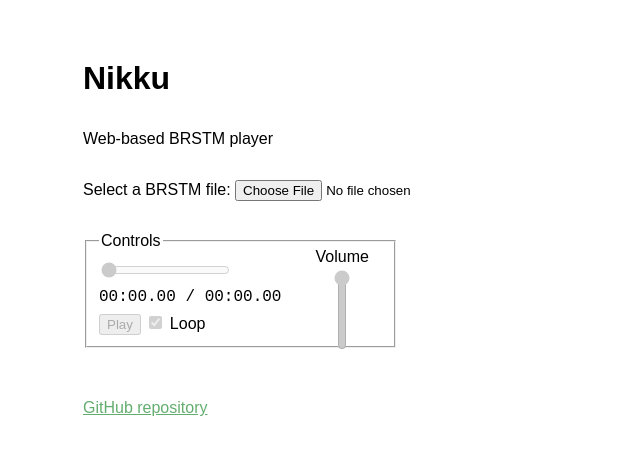
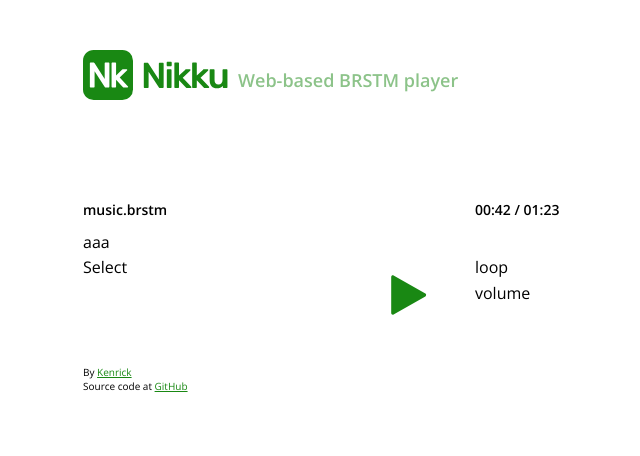
Before and after one commit to kenrick95/nikku, a website with bundled scripts: page index.html in a window 1280 px wide. Shown: the whole page, without its empty margins (237-877 px from the left). Built offline with nearby package versions, Linux system fonts and the light colour scheme.

Commit message:
Init revamp

```diff
--- a/index.html
+++ b/index.html
@@ -5,116 +5,44 @@
     <meta name="viewport" content="width=device-width, initial-scale=1.0" />
     <meta http-equiv="X-UA-Compatible" content="ie=edge" />
     <title>Nikku - Web-based BRSTM player</title>
+    <link rel="preconnect" href="https://fonts.gstatic.com" />
+    <link
+      href="https://fonts.googleapis.com/css2?family=Open+Sans:wght@400;600&display=swap"
+      rel="stylesheet"
+    />
     <link rel="stylesheet" href="./src/main.css" />
+    <link rel="icon" type="image/svg+xml" href="/assets/logo.svg" />
   </head>
   <body>
     <header id="header">
-      <h1>Nikku</h1>
-
-      <p>
-        Web-based BRSTM player
-      </p>
+      <img src="./assets/logo-full.svg" alt="Nikku logo" />
+      <span id="subtitle">Web-based BRSTM player</span>
     </header>
     <main id="main">
-      <div class="section error" id="unsupported">
-        Sorry, this browser is unsupported
+      <div id="track-title">music.brstm</div>
+      <div id="controls-time-display">00:42 / 01:23</div>
+      <div id="controls-progress">aaa</div>
+      <div id="controls-select-file">Select</div>
+      <div id="controls-play-pause">
+        <controls-play-pause icon="pause" />
       </div>
-      <div class="section">
-        <label for="file">
-          Select a BRSTM file:
-        </label>
-        <input type="file" id="file" accept=".brstm" disabled tabindex="0" />
-      </div>
-
-      <div class="section" id="form-and-details">
-        <div class="column">
-          <form class="section" id="controls-form" action="#">
-            <fieldset>
-              <legend>Controls</legend>
-              <div id="controls-time-container">
-                <input
-                  type="range"
-                  id="controls-time"
-                  min="0"
-                  max="100"
-                  value="0"
-                  step="0.1"
-                  disabled
-                  tabindex="0"
-                />
-                <div id="controls-time-display">
-                  <span id="controls-time-current">
-                    00:00.00
-                  </span>
-                  /
-                  <span id="controls-time-amount">
-                    00:00.00
-                  </span>
-                </div>
-              </div>
-
-              <button id="controls-play-pause" disabled tabindex="0">
-                Play
-              </button>
-
-              <label id="controls-loop-container">
-                <input
-                  type="checkbox"
-                  id="controls-loop"
-                  disabled
-                  checked
-                  tabindex="0"
-                />
-                Loop
-              </label>
-
-              <label id="controls-volume-container">
-                Volume<br />
-                <input
-                  type="range"
-                  id="controls-volume"
-                  disabled
-                  value="1"
-                  min="0"
-                  max="1"
-                  step="0.01"
-                  tabindex="0"
-                />
-              </label>
-              <div id="controls-track-select"></div>
-            </fieldset>
-          </form>
-
-          <div class="section error" id="errors"></div>
-
-          <a
-            class="section"
-            href="https://github.com/kenrick95/nikku"
-            tabindex="0"
-            target="_blank"
-            >GitHub repository</a
-          >
-        </div>
-        <div class="column">
-          <details class="section" id="metadata-container">
-            <summary
-              id="metadata-caption"
-              title="Click to expand/collapse file metadata details"
-              >File metadata</summary
-            >
-            <table id="metadata">
-              <tbody id="metadata-body"></tbody>
-            </table>
-          </details>
-        </div>
+      <div id="controls-others">
+        <div id="controls-loop">loop</div>
+        <div id="controls-volume">volume</div>
       </div>
     </main>
-    <template id="metadata-row">
-      <tr>
-        <td class="metadata-row-key"></td>
-        <td class="metadata-row-value"></td>
-      </tr>
-    </template>
+    <footer id="footer">
+      By
+      <a href="https://github.com/kenrick95" tabindex="0" target="_blank"
+        >Kenrick</a
+      >
+      <br />
+      Source code at
+      <a href="https://github.com/kenrick95/nikku" tabindex="0" target="_blank"
+        >GitHub</a
+      >
+    </footer>
+
     <script type="module" src="./src/main.js"></script>
     <script nomodule src="./src/nomodule.js"></script>
   </body>
--- /dev/null
+++ b/src/controls-play-pause.js
@@ -0,0 +1,68 @@
+class ControlsPlayPause extends HTMLElement {
+  constructor() {
+    super();
+    this.attachShadow({ mode: 'open' });
+    /**
+     * - icon: Which icon is showing: play icon or pause icon?
+     * @type {{ icon: 'play' | 'pause' }}
+     */
+    this.state = {
+      icon: this.getAttribute('status') || 'play',
+    };
+    this.init();
+  }
+  parseHTML(html) {
+    var t = document.createElement('template');
+    t.innerHTML = html;
+    return t.content.cloneNode(true).childNodes[0];
+  }
+
+  async init() {
+    this.iconPlay = this.parseHTML(
+      await (await fetch('../assets/play-icon.svg')).text()
+    );
+    this.iconPause = this.parseHTML(
+      await (await fetch('../assets/pause-icon.svg')).text()
+    );
+    this.render();
+  }
+
+  static get observedAttributes() {
+    return ['status'];
+  }
+  attributeChangedCallback(name, oldValue, newValue) {
+    console.log('Attributes changed.', name, oldValue, newValue);
+  }
+
+  get elementStyle() {
+    return `
+    .button {
+        all: initial;
+        width: 80px;
+        height: 80px;
+        border-radius: 40px;
+    }
+    svg {
+        width: 100%;
+        height: 100%;
+    }
+    .button:hover {
+        background: var(--primary-lightest-1);
+        box-shadow: 0px 2px 4px rgba(0, 0, 0, 0.24);
+    }`;
+  }
+
+  render() {
+    const button = document.createElement('button');
+    button.setAttribute('class', 'button');
+
+    const icon = this.state.icon === 'play' ? this.iconPlay : this.iconPause;
+    button.appendChild(icon);
+
+    const style = document.createElement('style');
+    style.textContent = this.elementStyle;
+
+    this.shadowRoot.append(style, button);
+  }
+}
+customElements.define('controls-play-pause', ControlsPlayPause);
--- a/src/main.css
+++ b/src/main.css
@@ -1,7 +1,26 @@
 :root {
-  --main-bg-color: white;
-  --main-text-color: black;
-  --primary: rgb(100, 173, 112);
+  --primary: #198813;
+  --primary-dark: #13660e;
+  --primary-darker: #0d440a;
+  --primary-light: #8cc389;
+  --primary-lighter: #c5e1c4;
+  --primary-lightest-2: #e8f3e7;
+  --primary-lightest-1: #f3f9f3;
+
+  --black: black;
+  --black-light: rgba(0, 0, 0, 0.5);
+  --black-lighter: rgba(0, 0, 0, 0.25);
+  --black-lightest-2: rgba(0, 0, 0, 0.1);
+  --black-lightest-1: rgba(0, 0, 0, 0.05);
+
+  --white: white;
+  --white-light: rgba(255, 255, 255, 0.7);
+  --white-lighter: rgba(255, 255, 255, 0.5);
+  --white-lightest-2: rgba(255, 255, 255, 0.35);
+  --white-lightest-1: rgba(255, 255, 255, 0.25);
+
+  --main-bg-color: var(--white);
+  --main-text-color: var(--black);
 }
 @media (prefers-color-scheme: dark) {
   :root {
@@ -26,77 +45,70 @@ a:visited {
 }
 body {
   max-width: 40rem;
-  padding: 2rem;
+  padding: 50px 70px;
   margin: auto;
-}
-body,
-p,
-div,
-tr,
-summary,
-details {
-  font-family: sans-serif;
+  font-family: 'Open Sans', sans-serif;
   line-height: 1.6;
 }
-#metadata-container {
-  display: none;
+#header {
+  display: flex;
+  align-items: center;
+  justify-content: flex-start;
 }
-#metadata {
-  width: 100%;
+#subtitle {
+  font-style: normal;
+  font-weight: 600;
+  font-size: 18px;
+  line-height: 24px;
+
+  color: var(--primary-light);
+
+  /* To align with logo's text baseline */
+  margin-top: 10px;
+  margin-left: 8px;
 }
-.section + .section {
-  margin-top: 1.6rem;
+
+#main {
+  margin-top: 100px;
+  display: grid;
+  grid-template-columns: 1fr 80px 1fr;
+  grid-template-rows: 20px 15px 20px 80px;
+  row-gap: 10px;
+  column-gap: 2rem;
 }
-#form-and-details {
-  display: flex;
-}
-#form-and-details .column {
-  flex: 1 1 50%;
-}
-#form-and-details .column + .column {
-  margin-left: 0.6rem;
-}
-#controls-form {
-  position: relative;
+
+#track-title {
+  grid-column: 1 / span 2;
+  grid-row: 1;
+  font-size: 14px;
+  line-height: 20px;
+  font-weight: 600;
 }
 #controls-time-display {
-  font-family: monospace;
-  font-size: 1rem;
+  grid-column: 3;
+  grid-row: 1;
+  font-size: 14px;
+  line-height: 20px;
+  font-weight: 600;
 }
-#controls-volume-container {
-  position: absolute;
-  right: 1rem;
-  top: 1rem;
-  text-align: center;
+#controls-progress {
+  grid-column: 1 / span 3;
+  grid-row: 2;
 }
-#controls-volume {
-  width: 80px;
-  height: 2rem;
-  margin: 0;
-  transform-origin: 50% 50%;
-  transform: rotate(-90deg) translateX(-50%) translateX(1rem);
+#controls-select-file {
+  grid-column: 1;
+  grid-row: 3;
 }
-#controls-track-select {
-  display: none;
+#controls-play-pause {
+  grid-column: 2;
+  grid-row: 3;
 }
-#controls-track-select > input {
-  margin: 2px;
+#controls-others {
+  grid-column: 3;
+  grid-row: 3;
 }
-#metadata-caption {
-  cursor: help;
+
+#footer {
+  font-size: 10px;
+  line-height: 14px;
 }
-#unsupported {
-  display: none;
-}
-#errors:empty {
-  visibility: hidden;
-}
-.error {
-  color: #ff4136;
-  border: 1px solid currentColor;
-  padding: 0.6rem;
-}
-input:disabled,
-button:disabled {
-  cursor: not-allowed;
-}
--- a/src/main.js
+++ b/src/main.js
@@ -1,7 +1,10 @@
 import { Brstm } from './brstm/index.js';
 import { AudioPlayer } from './audioPlayer.js';
+import './controls-play-pause.js';
 
 document.addEventListener('DOMContentLoaded', () => {
+  return;
+
   const fileElement = document.getElementById('file');
   /**
    * @type {null|AudioPlayer}
```
Also changed, not shown: assets/logo-full.svg (added), assets/logo.svg (added), assets/loop-icon.svg (added), assets/pause-icon.svg (added), assets/play-icon.svg (added), assets/volume-icon.svg (added).
